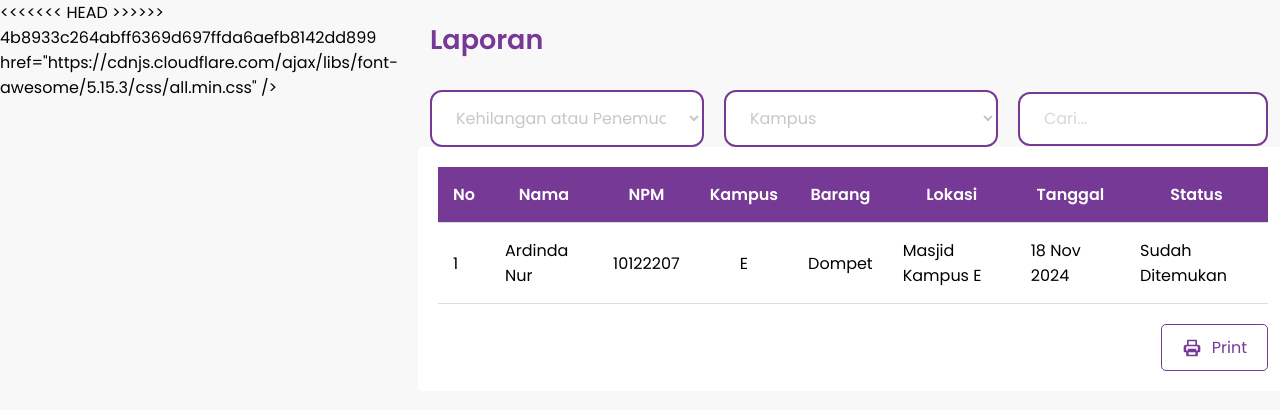
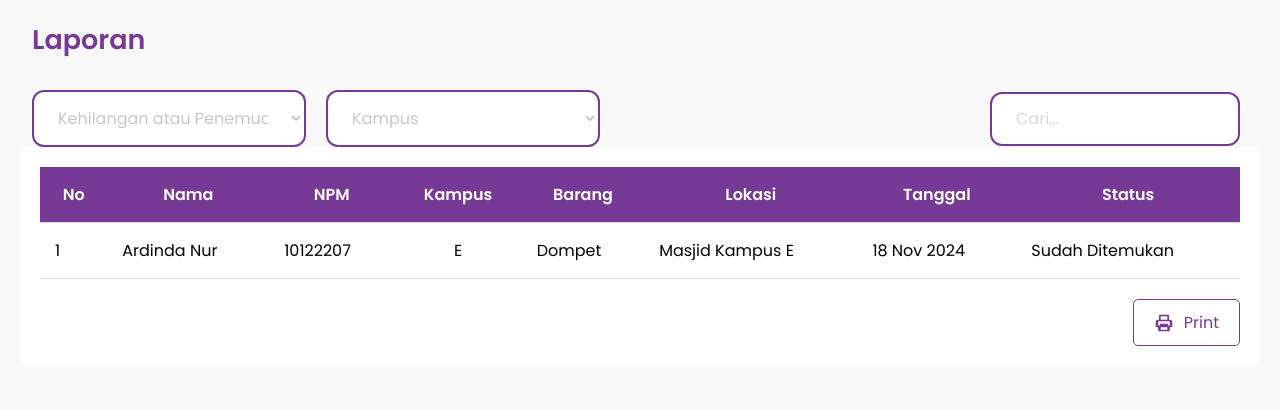
Before and after one commit to janienatalie/LostandFound, a PHP site: page /lostandfound/admin/reports.php in a window 1280 px wide. Shown: the top 410 px of the page. Run offline with PHP 8.4, Linux system fonts and the light colour scheme.

Commit message:
reports.php

```diff
--- a/admin/reports.php
+++ b/admin/reports.php
@@ -4,17 +4,8 @@
 <meta charset="UTF-8">
 <meta name="viewport" content="width=device-width, initial-scale=1.0">
 <title>Lost & Found laporan</title>
-<<<<<<< HEAD
 <link rel="stylesheet" href="./css/reports.css">
 <link rel="stylesheet" href="../css/style.css">
-<link
-      rel="stylesheet"
-=======
-<link rel="stylesheet" href="reports.css">
-<link rel="stylesheet"
->>>>>>> 4b8933c264abff6369d697ffda6aefb8142dd899
-      href="https://cdnjs.cloudflare.com/ajax/libs/font-awesome/5.15.3/css/all.min.css"
-    />
 </head>
 <body>
 <div class="content">
```
